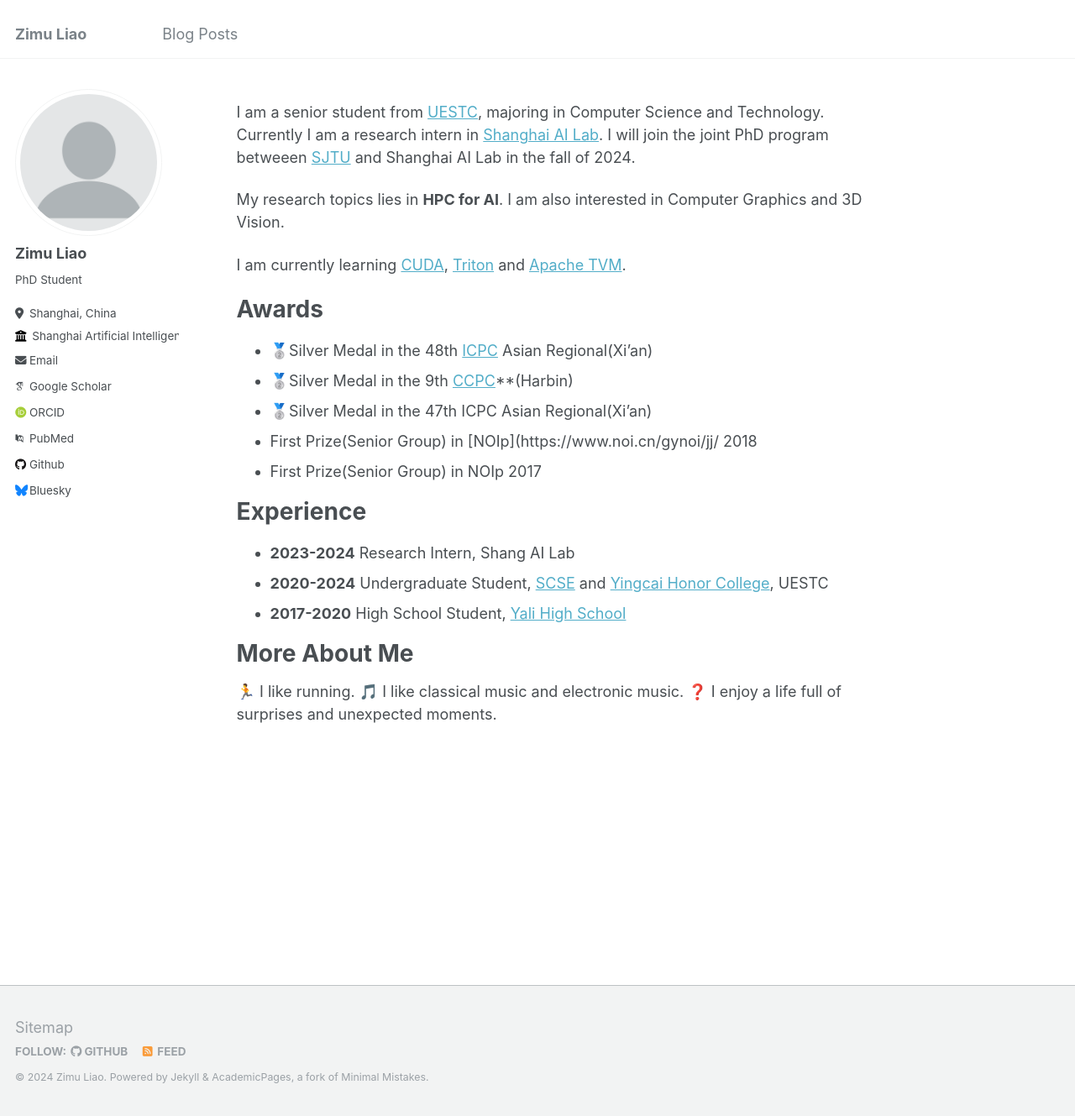
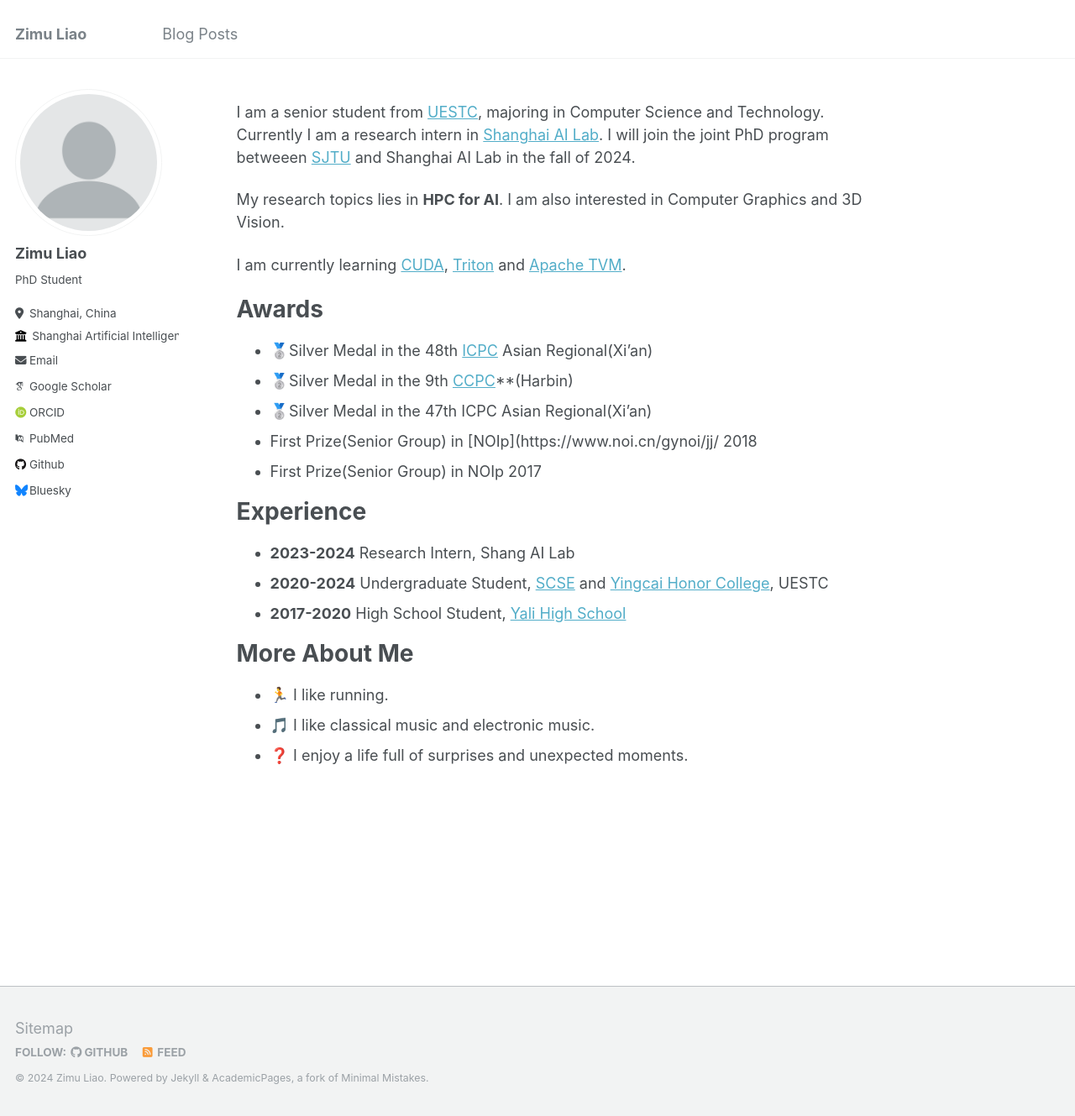
Before and after one commit to zmliao/zmliao.github.io, a Jekyll site: the page built from _pages/about.md, in a window 1280 px wide and 1329 px high. Shown: the whole window at 84% size. Built offline with Jekyll 4.4.1, drawn with Linux system fonts in a browser that asks for light colours; some web fonts are replaced.

```diff
--- a/_pages/about.md
+++ b/_pages/about.md
@@ -25,6 +25,6 @@ I am currently learning [CUDA](https://www.nvidia.cn/geforce/technologies/cuda/)
 + **2017-2020** High School Student, [Yali High School](http://www.yali.hn.cn/)
 
 # More About Me
-🏃‍ I like running.
-🎵 I like classical music and electronic music.
-❓ I enjoy a life full of surprises and unexpected moments.
++ 🏃‍ I like running.
++ 🎵 I like classical music and electronic music.
++ ❓ I enjoy a life full of surprises and unexpected moments.
```
